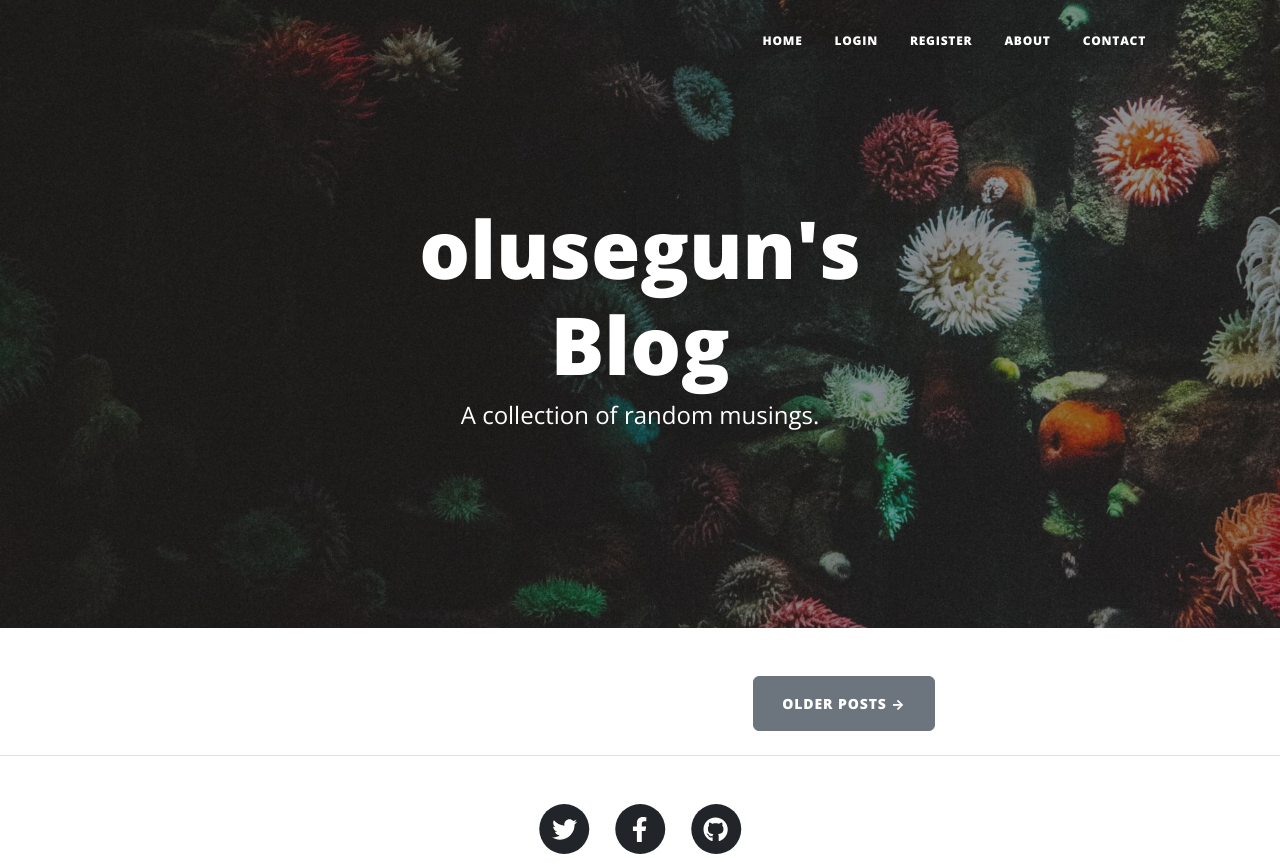
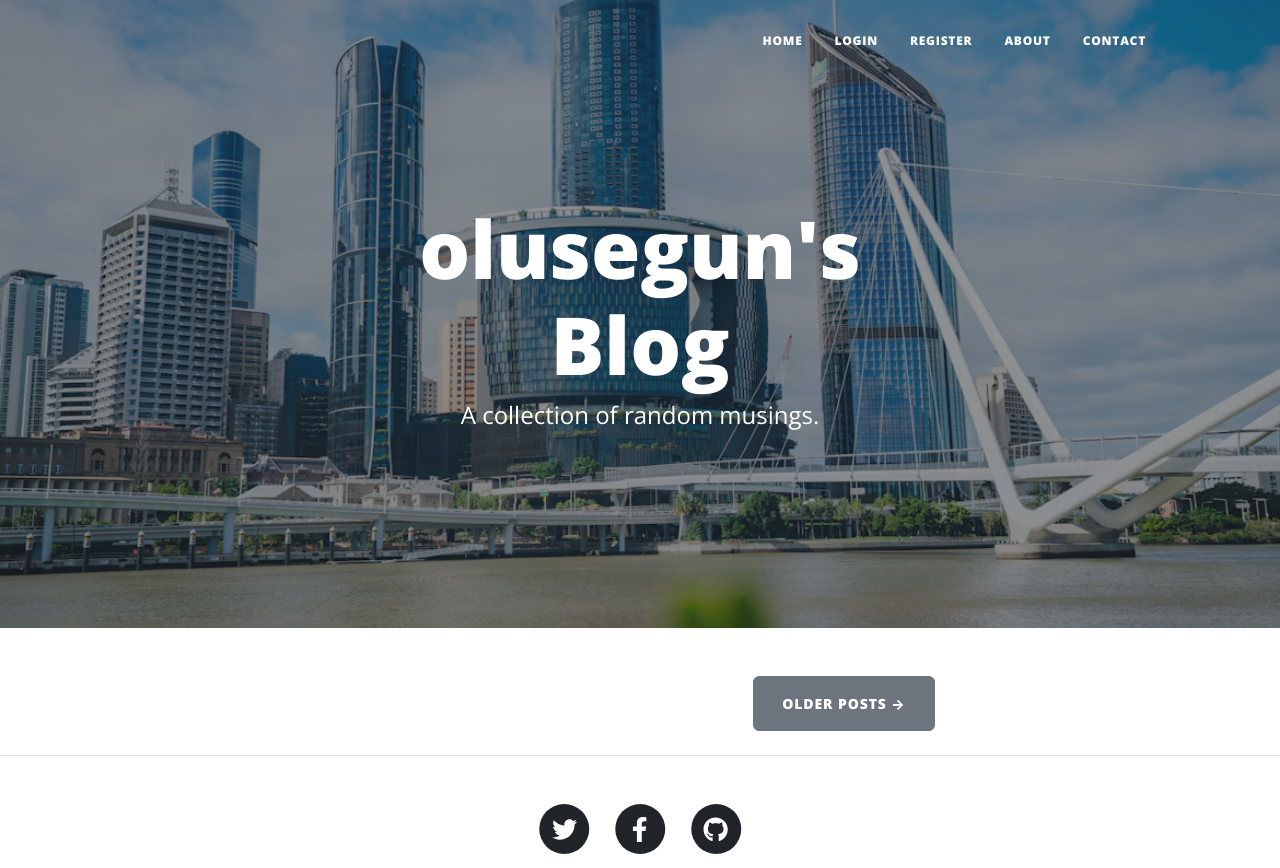
Before and after one commit to segzy456/the-blog-project, a Flask app: page / in a window 1280 px wide. Shown: the top 868 px of the page. Run offline with Flask 3, Linux system fonts and the light colour scheme; data that the repository does not hold is empty; some libraries are stand-ins or nearby versions.

Commit message:
blog project

```diff
--- a/main.py
+++ b/main.py
@@ -18,6 +18,7 @@ own_email=os.environ.get("email")
 own_password=os.environ.get("password")
 app = Flask(__name__)
 app.config['SQLALCHEMY_DATABASE_URI'] = os.environ.get("DB_URI", "sqlite:///posts.db")
+app.config['SECRET_KEY'] = os.environ.get('secret_key')
 ckeditor = CKEditor(app)
 Bootstrap5(app)
 
@@ -254,4 +255,4 @@ def contact():
 
 
 if __name__ == "__main__":
-    app.run(debug=False)
+    app.run(debug=True, port=5001)
--- a/templates/index.html
+++ b/templates/index.html
@@ -3,7 +3,7 @@
 <!-- Page Header-->
 <header
   class="masthead"
-  style="background-image: url('../static/assets/img/home-bg.jpg')"
+  style="background-image: url('../static/assets/img/blog pic.jpeg')"
 >
   <div class="container position-relative px-4 px-lg-5">
     <div class="row gx-4 gx-lg-5 justify-content-center">
```
Also changed, not shown: static/assets/img/blog pic.jpeg (added).
